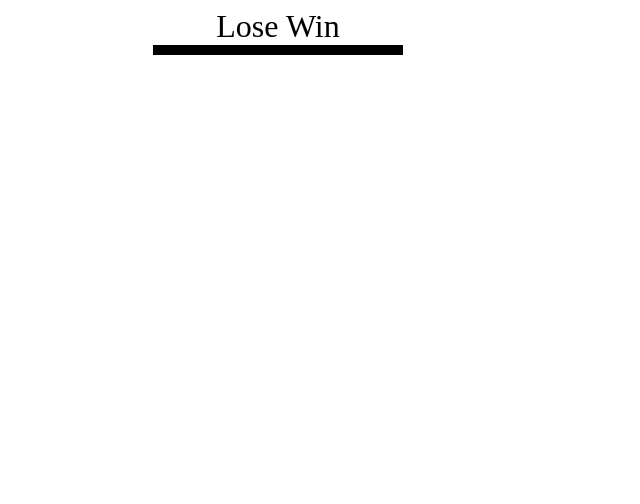
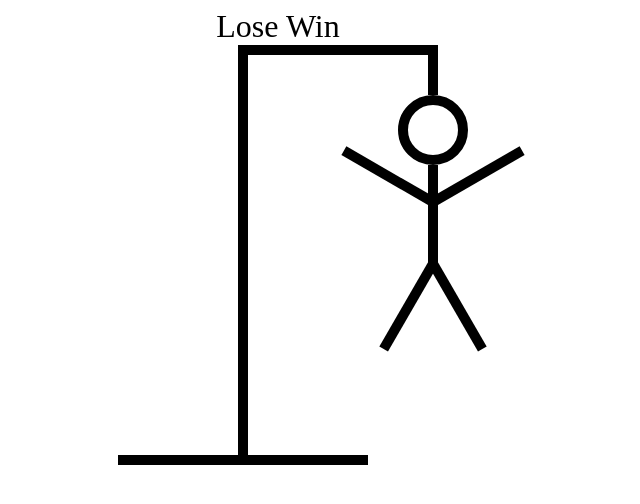
Before and after one commit to Noccis/hangman, a React (Vite) app: page / in a window 1280 px wide. Shown: the top 504 px of the page, without its empty margins (362-1002 px from the left). Built offline with nearby package versions, Linux system fonts and the light colour scheme; the HTML template or start-up script is replaced by a standard one.

Commit message:
All the different parts of the hanged man is created

```diff
--- a/src/components/HangmanDrawing.tsx
+++ b/src/components/HangmanDrawing.tsx
@@ -1,7 +1,36 @@
+import "../style/hangmanDrawing.css"
+
+// The different components of the body that will be visible when user guesses the wrong letter
+const HEAD = (
+    <div id="head"/>
+)
+const BODY = (
+    <div id="body"/>
+)
+const RIGHT_ARM = (
+    <div id="right-arm"/>
+)
+const LEFT_ARM = (
+    <div id="left-arm"/>
+)
+const RIGHT_LEG = (
+    <div id="right-leg"/>
+)
+const LEFT_LEG = (
+    <div id="left-leg"/>
+)
+
 export function HangmanDrawing(){
-    return <div style={{ position: "relative"}}>
-        <div style={{
-            height: "10px", width: "250px", background: "black"
-        }}/>
+    return <div id="image-container">
+        {HEAD}
+        {BODY}
+        {RIGHT_ARM}
+        {LEFT_ARM}
+        {RIGHT_LEG}
+        {LEFT_LEG}
+        <div id="pole-tip"/>
+        <div id="pole-top"/>
+        <div id="pole-middle"/>
+        <div id="pole-bottom"/>
     </div>
 }
--- /dev/null
+++ b/src/style/hangmanDrawing.css
@@ -0,0 +1,95 @@
+#image-container{
+    position: relative;
+}
+
+#pole-tip{
+    height: 50px;
+    width: 10px;
+    background: black;
+    top: 0;
+    right: 0;
+    position: absolute;
+}
+
+#pole-top{
+    height: 10px;
+    width: 200px;
+    background: black;
+    margin-left: 120px;
+}
+
+#pole-middle{
+    height: 400px;
+    width: 10px;
+    background: black;
+    margin-left: 120px;
+}
+
+#pole-bottom{
+    height: 10px;
+    width: 250px;
+    background: black;
+}
+
+#head{
+    width: 50px;
+    height: 50px;
+    border-radius: 100%;
+    border: 10px solid black;
+    position: absolute;
+    top: 50px;
+    right: -30px;
+}
+
+#body{
+    width: 10px;
+    height: 100px;
+    background: black;
+    position: absolute;
+    top: 120px;
+    right: 0px;
+}
+
+#right-arm{
+    width: 100px;
+    height: 10px;
+    background: black;
+    position: absolute;
+    top: 150px;
+    right: -100px;
+    rotate: -30deg;
+    transform-origin: left bottom;
+}
+
+#left-arm{
+    width: 100px;
+    height: 10px;
+    background: black;
+    position: absolute;
+    top: 150px;
+    right: 10px;
+    rotate: 30deg;
+    transform-origin: right bottom;
+}
+
+#right-leg{
+    width: 100px;
+    height: 10px;
+    background: black;
+    position: absolute;
+    top: 210px;
+    right: -90px;
+    rotate: 60deg;
+    transform-origin: left bottom;
+}
+
+#left-leg{
+    width: 100px;
+    height: 10px;
+    background: black;
+    position: absolute;
+    top: 210px;
+    right: 0px;
+    rotate: -60deg;
+    transform-origin: right bottom;
+}
```
